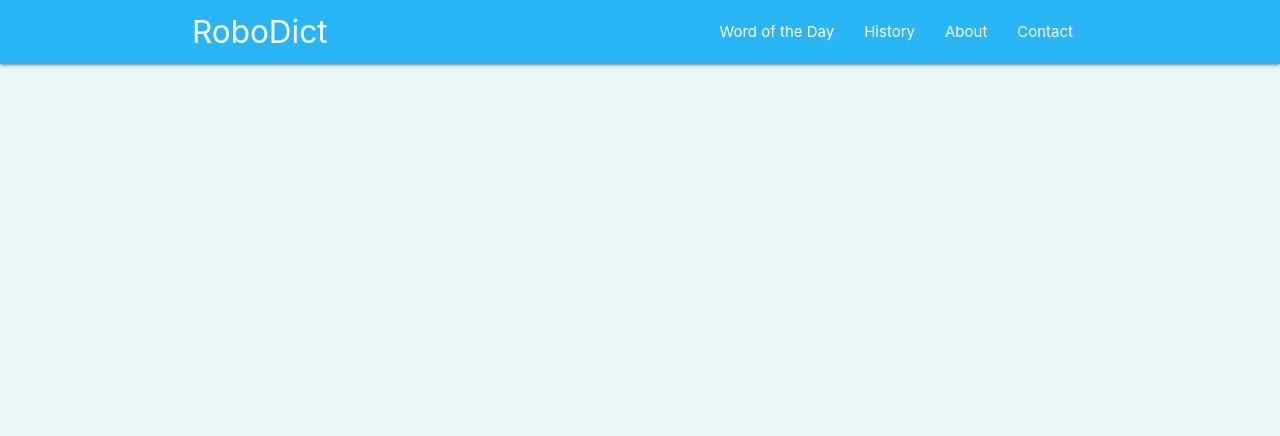
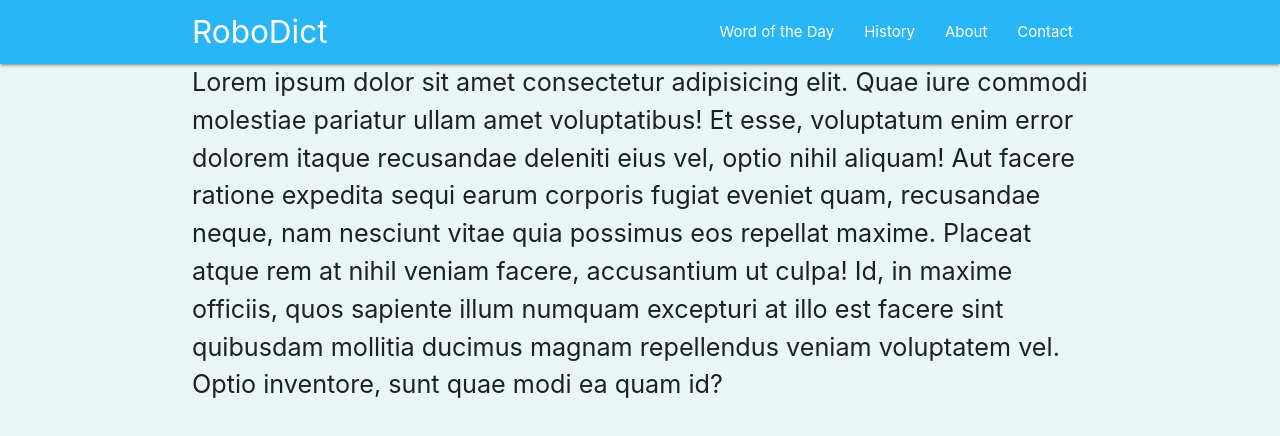
Before and after one commit to Robotron2/React-Dictionary, a React (Create React App) app: page /about in a window 1280 px wide. Shown: the top 436 px of the page. Built offline with nearby package versions, Linux system fonts and the light colour scheme.

Commit message:
About component created and corresponding route created

```diff
--- /dev/null
+++ b/src/Pages/About.js
@@ -0,0 +1,16 @@
+const About = () => {
+	return (
+		<div>
+			<div className="flow-text">
+				<p>
+					Lorem ipsum dolor sit amet consectetur adipisicing elit. Quae iure commodi molestiae pariatur ullam amet voluptatibus! Et esse, voluptatum enim error dolorem itaque recusandae
+					deleniti eius vel, optio nihil aliquam! Aut facere ratione expedita sequi earum corporis fugiat eveniet quam, recusandae neque, nam nesciunt vitae quia possimus eos repellat
+					maxime. Placeat atque rem at nihil veniam facere, accusantium ut culpa! Id, in maxime officiis, quos sapiente illum numquam excepturi at illo est facere sint quibusdam mollitia
+					ducimus magnam repellendus veniam voluptatem vel. Optio inventore, sunt quae modi ea quam id?
+				</p>
+			</div>
+		</div>
+	)
+}
+
+export default About
--- a/src/Pages/Pages.js
+++ b/src/Pages/Pages.js
@@ -1,4 +1,5 @@
 import { Route, Routes } from "react-router-dom"
+import About from "./About"
 import Home from "./Home"
 import SearchHistory from "./SearchHistory"
 import Results from "./SearchResults"
@@ -10,6 +11,7 @@ const Pages = () => {
 				<Route path="/" element={<Home />} />
 				<Route path="/search/:searchWord" element={<Results />} />
 				<Route path="/history" element={<SearchHistory />} />
+				<Route path="/about" element={<About />} />
 			</Routes>
 		</div>
 	)
--- a/src/components/Header.js
+++ b/src/components/Header.js
@@ -17,7 +17,7 @@ const Header = () => {
 								<Link to={"/history"}>History </Link>
 							</li>
 							<li>
-								<Link> About </Link>
+								<Link to={"/about"}> About </Link>
 							</li>
 							<li>
 								<Link> Contact </Link>
@@ -32,7 +32,7 @@ const Header = () => {
 									<Link to={"/history"}>History </Link>
 								</li>
 								<li>
-									<Link> About </Link>
+									<Link to={"/about"}> About </Link>
 								</li>
 								<li>
 									<Link> Contact </Link>
```
